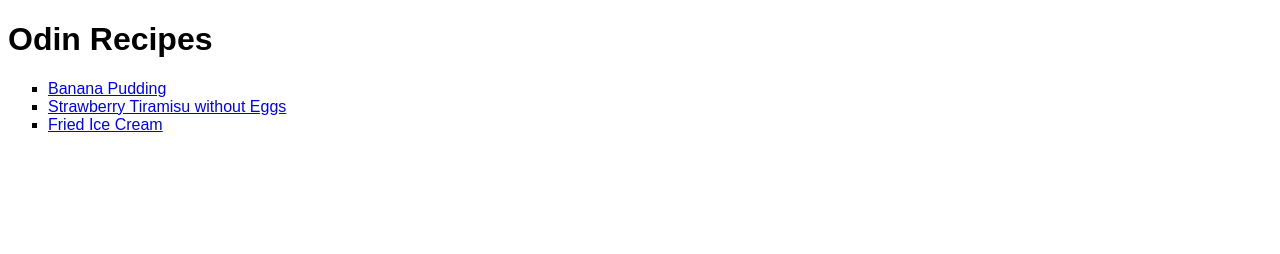
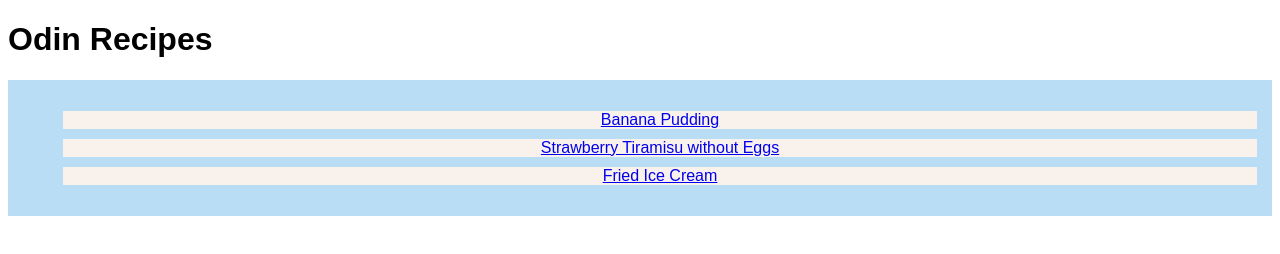
Before and after one commit to nomibearzz/odin-recipes, a plain HTML site: page index.html in a window 1280 px wide. Drawn offline with Linux system fonts and the light colour scheme.

Commit message:
add margins and padding to home.css

```diff
--- a/css/home.css
+++ b/css/home.css
@@ -1,7 +1,23 @@
+*{
+    box-sizing: border-box;
+}
 body {
     font-family: Arial, Helvetica, sans-serif;
 }
 
+#list {
+    background-color: #b9ddf5;
+    margin: 10px auto 10px;
+    padding: 15px;
+}
+
+.recipe {
+    /* width: 500px; */
+}
+
 .recipe li {
-    list-style-type: square;
+    list-style-type: none;
+    background-color: #f9f1eb;
+    margin: 10px auto 10px;
+    text-align: center;
 }
--- a/css/recipes.css
+++ b/css/recipes.css
@@ -1,3 +1,7 @@
+*{
+    box-sizing: border-box;
+}
+
 body {
     font-family: Arial, Helvetica, sans-serif;
 }
--- a/index.html
+++ b/index.html
@@ -13,20 +13,21 @@
     <body>
         <h1>Odin Recipes</h1>
 
+        <div id="list">
+
             <ul class="recipe">
-            <li class="recipe list">
+                <li>
                     <a href="recipes/banana_pudding.html" rel="noreferrer">Banana Pudding</a>
                 </li>
-
-            <li class="recipe list">
+                <li>
                     <a href="recipes/strawberry_tiramisu.html" rel="noreferrer">Strawberry Tiramisu without Eggs</a>
                 </li>
-
-            <li class="recipe list">
+                <li>
                     <a href="recipes/fried_icecream.html" rel="noreferrer">Fried Ice Cream</a>
                 </li>
+            </ul>
 
-        </ul>
+        </div>
 
     </body>
 
```
Lines whose indentation alone changed are shown as unchanged.
